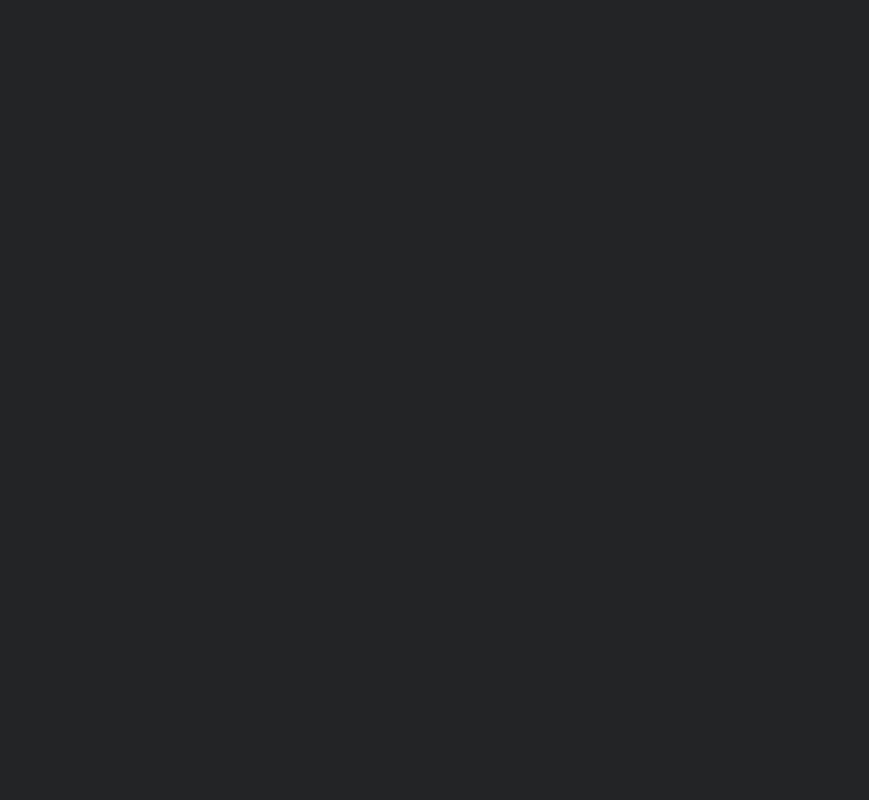
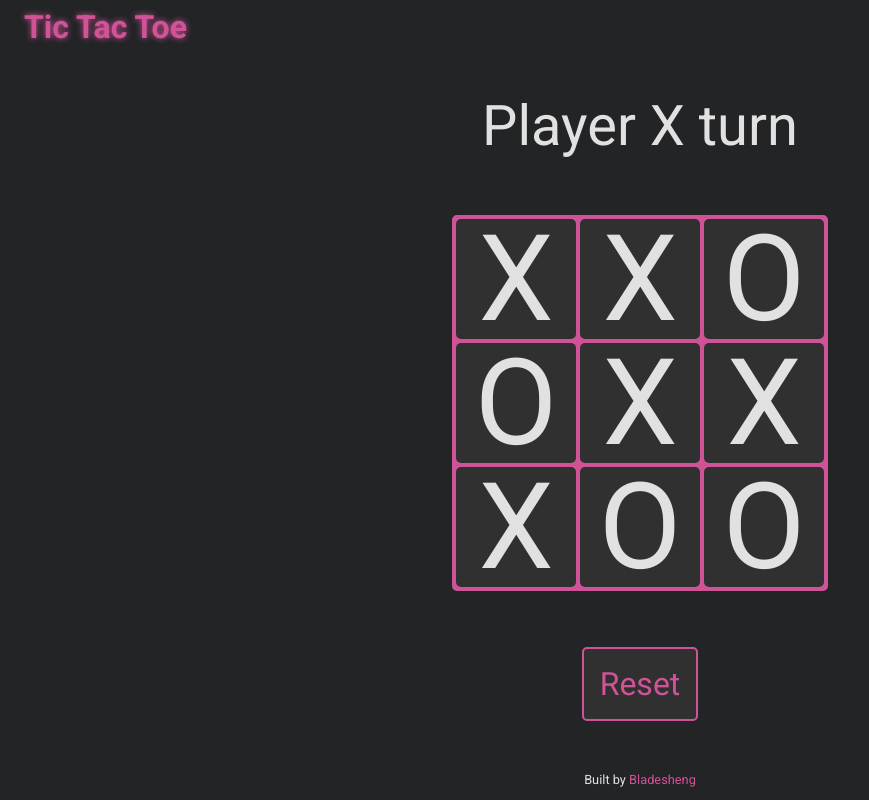
Before and after one commit to Bladesheng/tic-tac-toe, a plain HTML site: page index.html in a window 1280 px wide. Shown: the whole page, without its empty margins (0-869 px from the left). Drawn offline with Linux system fonts and the light colour scheme.

Commit message:
Create html a css layout

```diff
--- a/css/style.scss
+++ b/css/style.scss
@@ -6,7 +6,7 @@
 
 $font-stack: 'Roboto', sans-serif;
 $font-color-primary: rgb(225, 225, 225);
-$font-color-secondary: rgb(208, 158, 83);
+$font-color-secondary: rgb(208, 83, 152);
 
 $font-color-primary: #e1e1e1;
 
@@ -14,13 +14,136 @@ $color-primary: rgb(34, 36, 38);
 $color-secondary: rgb(48, 48, 48);
 $color-dark: rgb(24, 26, 27);
 
+html {
+  height: -webkit-fill-available;
+}
 
 body {
+  height: 100vh;
+  width: 100vw;
+  min-height: 100vh;
+  min-height: -webkit-fill-available;
+
+  display: flex;
+  flex-direction: column;
+
   font-family: $font-stack;
   color: $font-color-primary;
-
-  height: 100vh;
-  width: 100vw;
-
   background-color: $color-primary;
 }
+
+
+header {
+  flex: 0 1 auto;
+  padding: 0.5em;
+  padding-left: 1.5em;
+
+  font-size: 1rem;
+  color: $font-color-secondary;
+  text-shadow: 0 0 0.4em $font-color-secondary;
+}
+
+
+main {
+  flex: 1 1 auto;
+
+  display: flex;
+  flex-direction: column;
+  justify-content: center;
+  align-items: center;
+  gap: 7vh;
+
+  .info {
+    font-size: 7vh;
+  }
+
+  .boardWrapper {
+    display: grid;
+    grid-template-rows: repeat(3, 1fr);
+    grid-template-columns: repeat(3, 1fr);
+
+    gap: 4px;
+    border: 4px $font-color-secondary solid;
+    background-color: $font-color-secondary;
+    border-radius: 5px;
+
+    .tile {
+      width: 15vh;
+      height: 15vh;
+      display: flex;
+      justify-content: center;
+      align-items: center;
+
+      background-color: $color-secondary;
+      border-radius: 5px;
+
+      font-size: 15vh;
+      font-weight: 400;
+
+      cursor: pointer;
+      user-select: none;
+    }
+  }
+
+  button {
+    font-family: $font-stack;
+    font-size: 4vh;
+    color: $font-color-secondary;
+
+    background-color: $color-secondary;
+
+    outline: none;
+    border: 2px $font-color-secondary solid;
+    border-radius: 5px;
+
+    padding: 0.5em;
+    cursor: pointer;
+  }
+
+  button:hover,
+  .tile:hover {
+    filter: brightness(1.2);
+  }
+}
+
+
+footer {
+  flex: 0 1 auto;
+
+  text-align: center;
+  padding: 0.8rem;
+  font-size: 0.8rem;
+
+  a {
+    text-decoration: none;
+    color: $font-color-secondary;
+  }
+}
+
+
+@media screen and (max-width: 450px) {
+  header {
+    font-size: 3vw;
+  }
+
+  main {
+    gap: 8vw;
+
+    .info {
+      font-size: 10vw;
+    }
+
+    .boardWrapper {
+      .tile {
+        width: 27vw;
+        height: 27vw;
+
+        font-size: 27vw;
+      }
+    }
+
+    button {
+      font-size: 7vw;
+    }
+  }
+}
--- a/index.html
+++ b/index.html
@@ -7,8 +7,40 @@
   <title>Tic Tac Toe</title>
   <link rel="stylesheet" href="./css/style.css">
   <script src="app.js" defer></script>
+  <style>
+    @import url('https://fonts.googleapis.com/css2?family=Roboto:wght@300;400;500;700&display=swap');
+  </style>
 </head>
 <body>
+  <header>
+    <h1>Tic Tac Toe</h1>
+  </header>
 
+  <main>
+    <div class="info">
+      Player X turn
+    </div>
+
+    <div class="boardWrapper">
+      <div class="tile" id="0">X</div>
+      <div class="tile" id="1">X</div>
+      <div class="tile" id="2">O</div>
+
+      <div class="tile" id="3">O</div>
+      <div class="tile" id="4">X</div>
+      <div class="tile" id="5">X</div>
+
+      <div class="tile" id="6">X</div>
+      <div class="tile" id="7">O</div>
+      <div class="tile" id="8">O</div>
+    </div>
+
+    <button class="reset">Reset</button>
+
+  </main>
+
+  <footer>
+    <p>Built by <a href="https://github.com/Bladesheng">Bladesheng</a></p>
+  </footer>
 </body>
 </html>
```
Also changed, not shown: css/style.css, 1 other file.
